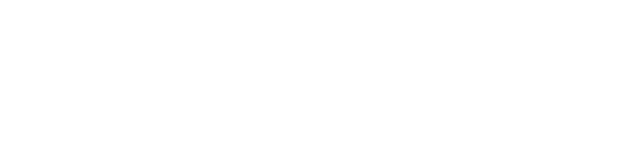
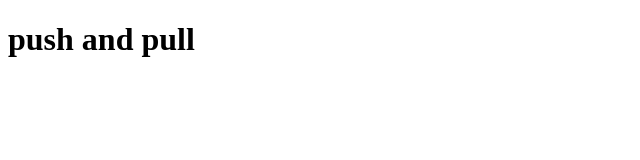
Before and after one commit to nurArkia/test-remote-pub, a plain HTML site: page index.html in a window 1280 px wide. Shown: the whole page, without its empty margins (0-640 px from the left). Drawn offline with Linux system fonts and the light colour scheme.

Commit message:
feature-a done

```diff
--- a/index.html
+++ b/index.html
@@ -4,9 +4,9 @@
     <meta charset="UTF-8">
     <meta http-equiv="X-UA-Compatible" content="IE=edge">
     <meta name="viewport" content="width=device-width, initial-scale=1.0">
-    <title>Document</title>
+    <title>Github repo</title>
 </head>
 <body>
-
+    <h1>push and pull</h1>
 </body>
 </html>
```
